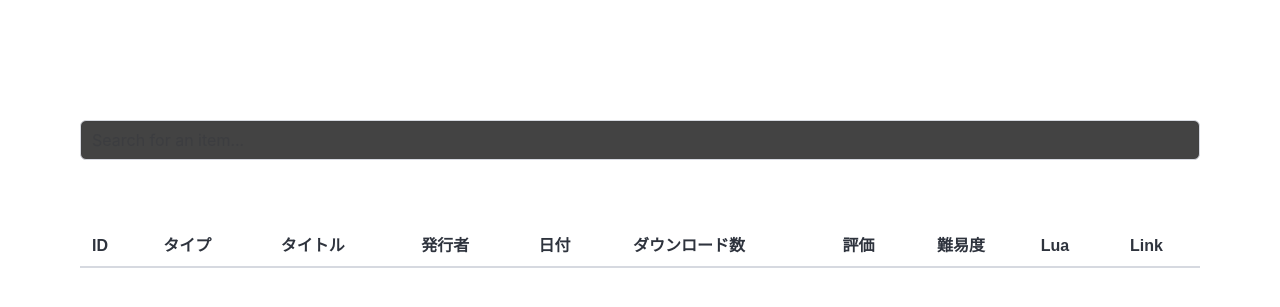
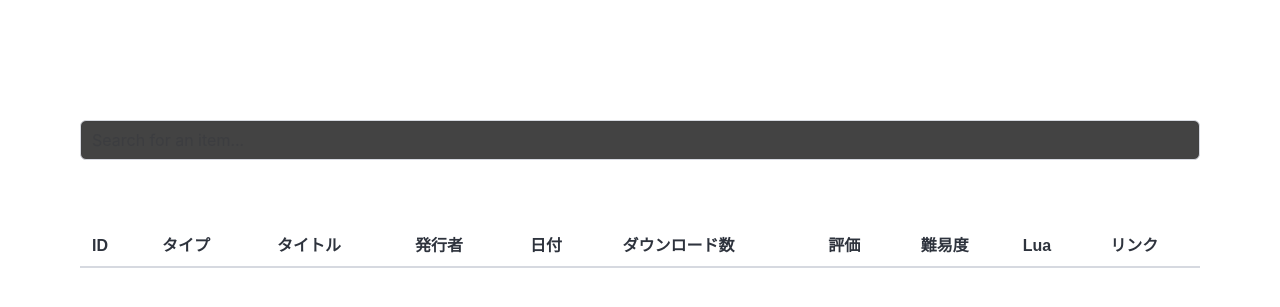
Before and after one commit to MI11435/DankagLikeAPI, a Node server app: template src/views/main.ejs in a window 1280 px wide. Shown: the top 307 px of the page. Run offline with Node 20, Linux system fonts and the light colour scheme; the template is opened without the code that fills it, so the values that code supplies are empty; some libraries are stand-ins or nearby versions.

Commit message:
Update main.ejs

```diff
--- a/src/views/main.ejs
+++ b/src/views/main.ejs
@@ -38,7 +38,7 @@
               <th class="sortable numeric">評価 <span class="sort-arrow"></span></th>
               <th>難易度</th>
               <th class="sortable">Lua <span class="sort-arrow"></span></th>
-              <th>Link</th>
+              <th>リンク</th>
             </tr>
           </thead>
           <tbody>
```
